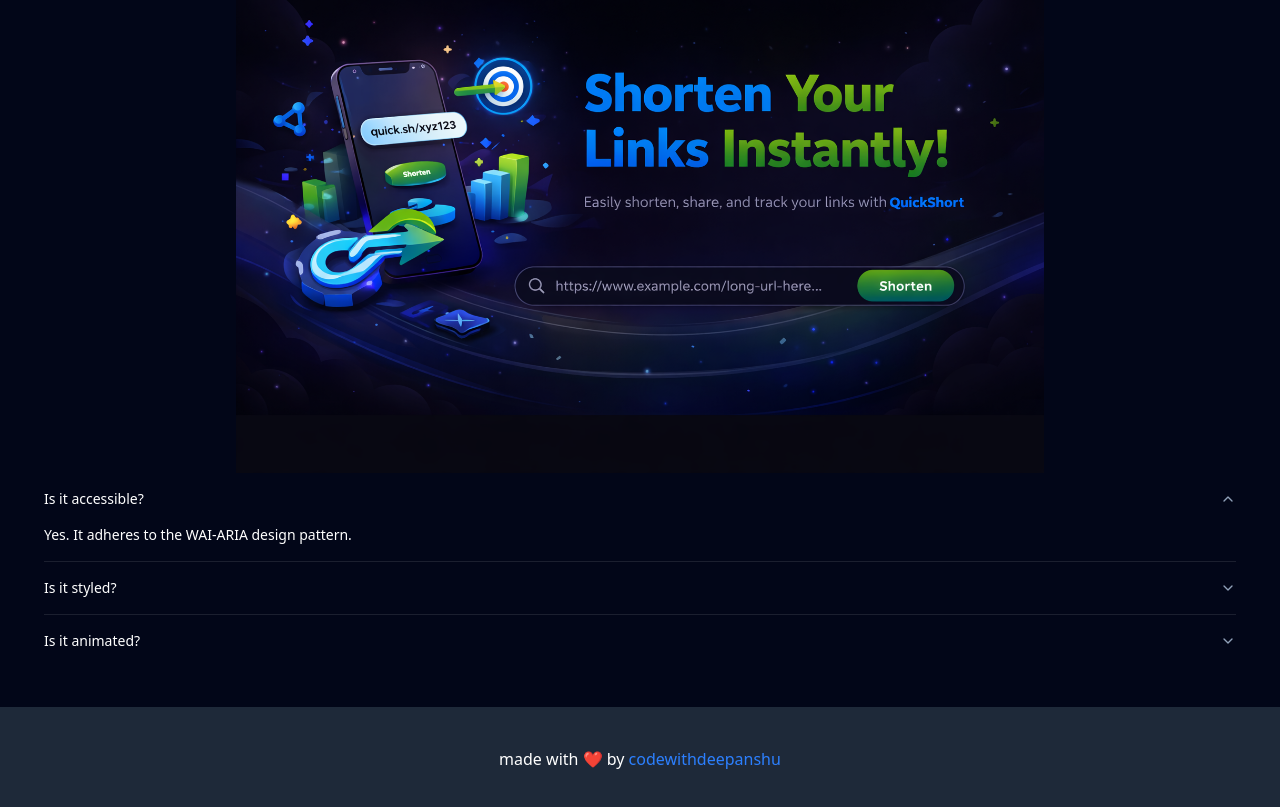
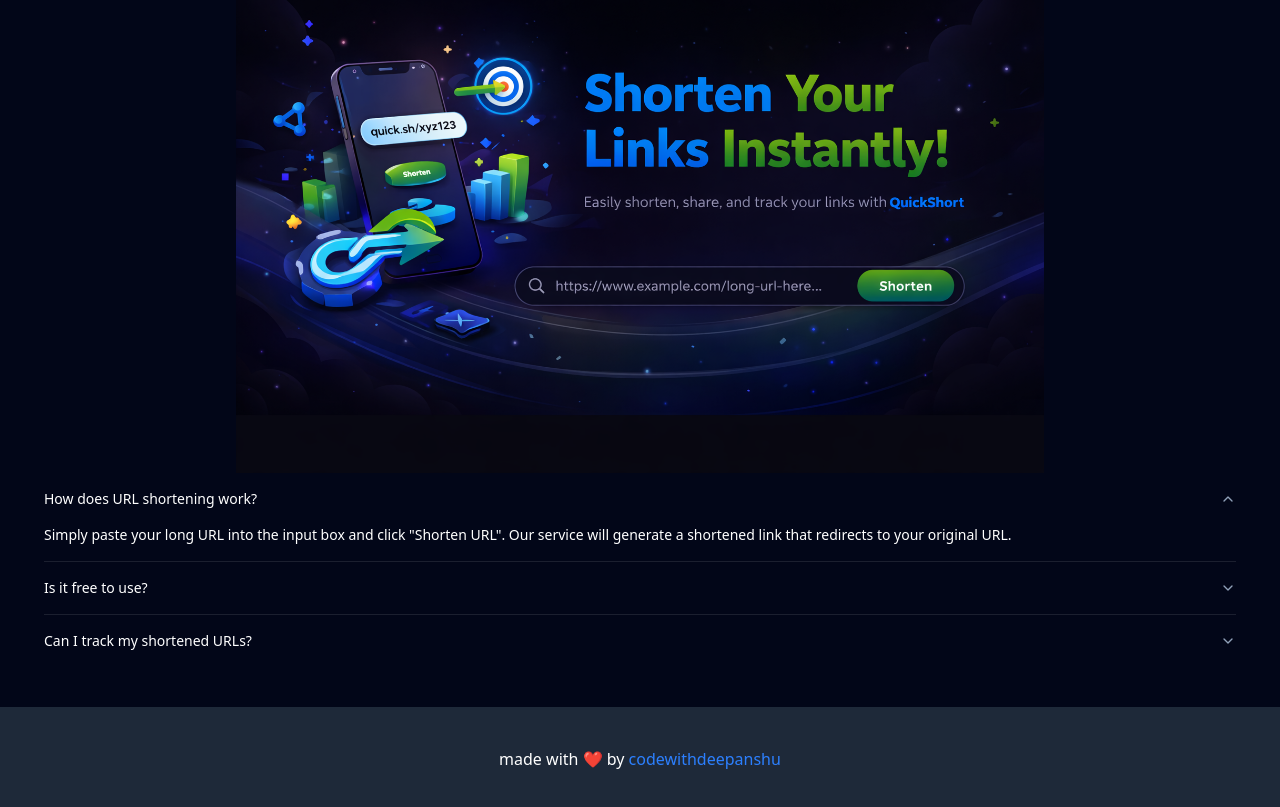
Before and after one commit to Deepanshu-Baghel/url-shortener, a React (Vite) app in the folder url-shortener/: page / in a window 1280 px wide. Shown: the part 562-1369 px from the top of the page. Built offline with nearby package versions, Linux system fonts and the light colour scheme.

Commit message:
feat: implement URL shortening functionality and enhance FAQ section on LandingPage

```diff
--- a/url-shortener/src/pages/landing.jsx
+++ b/url-shortener/src/pages/landing.jsx
@@ -1,16 +1,29 @@
 import { Input } from '@/components/ui/input';
 import { Accordion, AccordionContent, AccordionItem, AccordionTrigger } from '@/components/ui/accordion';
 import React from 'react';
+import { useState } from 'react';
+import { useNavigate } from 'react-router-dom';
 
 
 const LandingPage = () => {
+
+const[longUrl,setLongUrl]=useState();
+const navigate = useNavigate();
+const handleShorten = (e) => {
+  e.preventDefault();
+  navigate(`/auth?createNew=${longUrl}`);
+};
+
+
   return (
     <div className="flex flex-col items-center justify-center text-white">
        <h2 className="my-10 sm:my-20 text-3xl sm:text-5xl lg:text-7xl text-white font-extrabold text-center">
          The only URL shortener<br/> you&rsquo;ll ever need.👇</h2>
-       <form className="sm:h-14 flex flex-col sm:flex-row w-full md:w-2/4 items-center gap-2" >
+       <form onSubmit={handleShorten}
+       className="sm:h-14 flex flex-col sm:flex-row w-full md:w-2/4 items-center gap-2" >
         <Input type="url" placeholder="Enter your long URL here"
-       // onChange={}
+        value={longUrl}
+       onChange={(e)=> setLongUrl(e.target.value)}
         className="h-full flex-1 py-4 px-4 " />
         <button type='submit' variant="destructive"
         className=" px-4 py-4 bg-white text-black rounded-md flex items-center gap-2 ">
@@ -23,23 +36,27 @@
 
        <Accordion type="multiple" collapsible className="w-full md:px-11" defaultValue="item-1">
   <AccordionItem value="item-1">
-    <AccordionTrigger>Is it accessible?</AccordionTrigger>
+    <AccordionTrigger>How does URL shortening work?</AccordionTrigger>
     <AccordionContent>
-      Yes. It adheres to the WAI-ARIA design pattern.
+      Simply paste your long URL into the input box and click "Shorten URL".
+      Our service will generate a shortened link that redirects to your original URL.
     </AccordionContent>
   </AccordionItem>
     <AccordionItem value="item-2">
-    <AccordionTrigger>Is it styled?</AccordionTrigger>
+    <AccordionTrigger>Is it free to use?</AccordionTrigger>
     <AccordionContent>
-      Yes. It comes with default styles that matches the other components.
+      Yes! Our basic URL shortening service is completely free.
+      Create an account to access additional features like custom links and analytics.
     </AccordionContent>
   </AccordionItem>
     <AccordionItem value="item-3">
-    <AccordionTrigger>Is it animated?</AccordionTrigger>
+    <AccordionTrigger>Can I track my shortened URLs?</AccordionTrigger>
     <AccordionContent>
-      Yes. It comes with smooth open and close animations.
+      Absolutely! You can track click statistics, geographic data, and referral sources
+      for all your shortened URLs from your dashboard.
     </AccordionContent>
   </AccordionItem>
+
 </Accordion>
 
 
```
